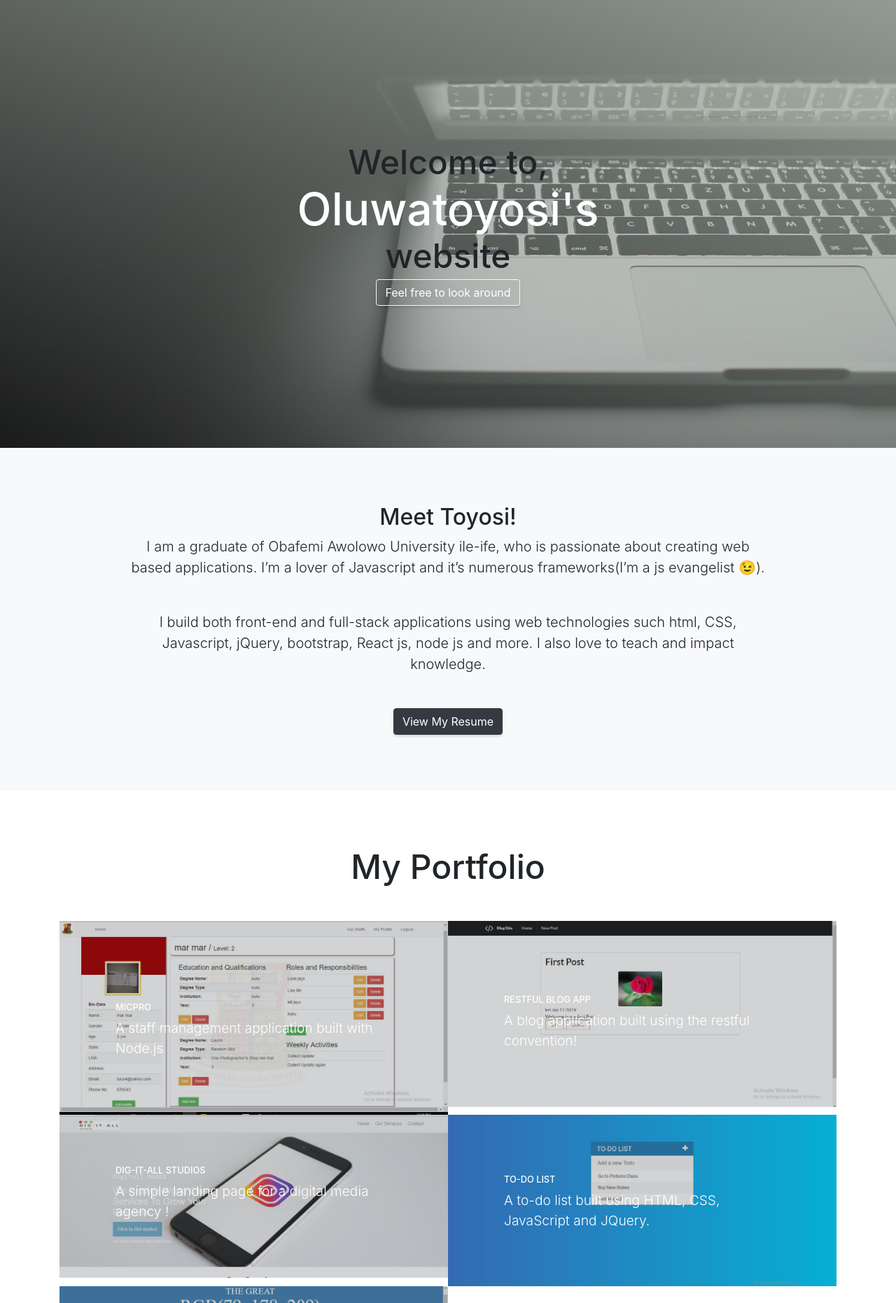
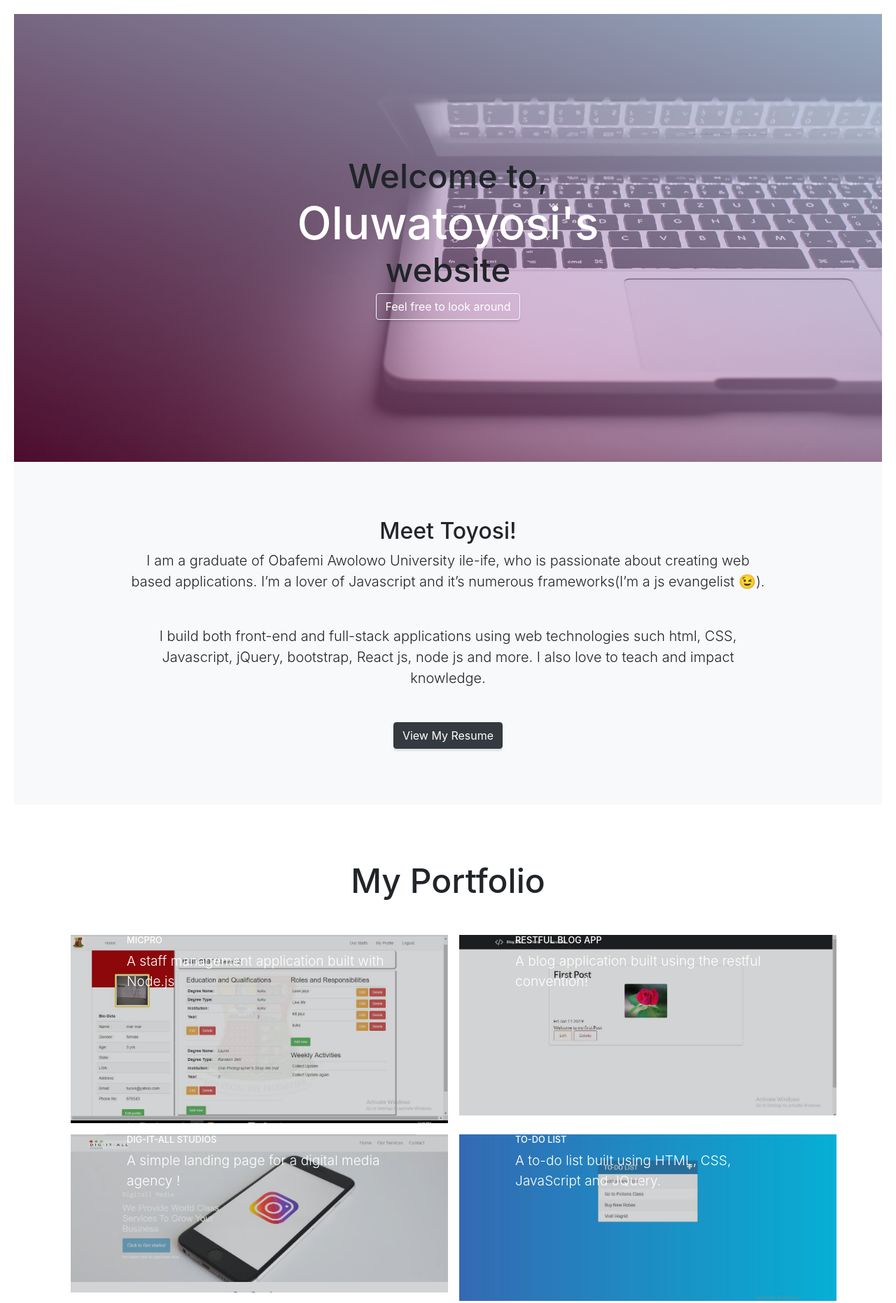
Before and after one commit to Tooyosi/portfolio, a website with bundled scripts: page index.html in a window 1280 px wide. Shown: the top 1862 px of the page at 70% size. Built offline with nearby package versions, Linux system fonts and the light colour scheme.

Commit message:
implimentedboma changes

```diff
--- a/css/style.css
+++ b/css/style.css
@@ -53,6 +53,10 @@ font-size: 7.5;
 	border-radius: 0;
 }
 
+
+.meet-me{
+	padding: 30px;
+}
 
 
 @media(max-width:768px) {
--- a/css/stylish-portfolio.css
+++ b/css/stylish-portfolio.css
@@ -6,7 +6,8 @@
 
 body, html {
     width: 100%;
-    height: 100%
+    height: 100%;
+    padding: 10px;
 }
 
 body {
@@ -101,8 +102,8 @@ h1, h2, h3, h4, h5, h6 {
     height: auto;
     padding-top: 6rem;
     padding-bottom: 6rem;
-    background: -webkit-gradient(linear, left top, right top, from(rgba(255, 255, 255, 0.5)), to(rgba(255, 255, 255, .5))), url(../img/img8.jpg);
-    background: linear-gradient(200deg, hsla(125, 8%, 73%, 0.808) 0, hsla(215, 4%, 25%, 0.363) 100%), url(../img/img8.jpg);
+    /* background: -webkit-gradient(linear, left top, right top, from(rgba(255, 255, 255, 0.5)), to(rgba(255, 255, 255, .5))), url(../img/img8.jpg); */
+    background: linear-gradient(200deg, hsla(212, 60%, 83%, 0.808) 0, hsla(329, 81%, 44%, 0.363) 100%), url(../img/img8.jpg);
     background-position: center center;
     background-repeat: no-repeat;
     background-size: cover;
@@ -262,8 +263,9 @@ h1, h2, h3, h4, h5, h6 {
     display: block;
     position: relative;
     overflow: hidden;
+    margin: 20px;
     max-width: 530px;
-    margin: auto auto 1rem
+    margin: auto auto 1rem 1rem;
 }
 
 .portfolio-item .caption {
@@ -281,7 +283,7 @@ h1, h2, h3, h4, h5, h6 {
 
 .portfolio-item .caption .caption-content {
     color: #fff;
-    margin: auto 2rem 2rem
+    /* margin: auto 2rem 2rem; */
 }
 
 .portfolio-item .caption .caption-content h2 {
@@ -297,7 +299,6 @@ h1, h2, h3, h4, h5, h6 {
 @media (min-width:992px) {
     .portfolio-item {
         max-width: none;
-        margin: 0
     }
     .portfolio-item .caption {
         -webkit-transition: -webkit-clip-path .25s ease-in-out, background-color .7s;
@@ -431,3 +432,7 @@ a:active, a:focus, a:hover {
 .text-secondary {
     color: #ecb807!important
 }
+
+.meet-me{
+    /* padding: 0 30px; */
+}
--- a/index.html
+++ b/index.html
@@ -23,34 +23,6 @@
   </head>
 
   <body id="page-top">
-
-    <!-- Navigation -->
-	    <!-- <a class="menu-toggle rounded" href="#">
-	      <i class="fas fa-bars"></i>
-	    </a>
-	    <nav id="sidebar-wrapper">
-	      <ul class="sidebar-nav">
-	        <li class="sidebar-brand">
-	          <a class="js-scroll-trigger" href="#page-top">Oluwatoyosi</a>
-	        </li>
-	        <li class="sidebar-nav-item">
-	          <a class="js-scroll-trigger" href="#page-top">Home</a>
-	        </li>
-	        <li class="sidebar-nav-item">
-	          <a class="js-scroll-trigger" href="#about">About</a>
-	        </li>
-	        <li class="sidebar-nav-item">
-	          <a class="js-scroll-trigger" href="#resume">Resume</a>
-	        </li>
-	        <li class="sidebar-nav-item">
-	          <a class="js-scroll-trigger" href="#portfolio">Portfolio</a>
-	        </li>
-	        <li class="sidebar-nav-item">
-	          <a class="js-scroll-trigger" href="#contact">Contact</a>
-	        </li>
-	      </ul>
-	    </nav> -->
-
     <!-- Header -->
     <header class="masthead d-flex">
       <div class="container text-center my-auto">
@@ -67,7 +39,7 @@
     <section class="content-section bg-light" id="about">
       <div class="container text-center">
         <div class="row">
-          <div class="col-lg-10 mx-auto">
+          <div class="col-lg-10 mx-auto meet-me">
             <h2>Meet Toyosi!</h2>
             <p class="lead mb-5">I am a graduate of Obafemi Awolowo University ile-ife, who is passionate about creating web based applications. I’m a lover of Javascript and it’s numerous frameworks(I’m a js evangelist 😉).
              <p class="lead mb-5">I build both front-end and full-stack applications using web technologies such html, CSS, Javascript, jQuery, bootstrap, React js, node js and more. I also love to teach and impact knowledge.</p>
```
Also changed, not shown: 1 other file.
